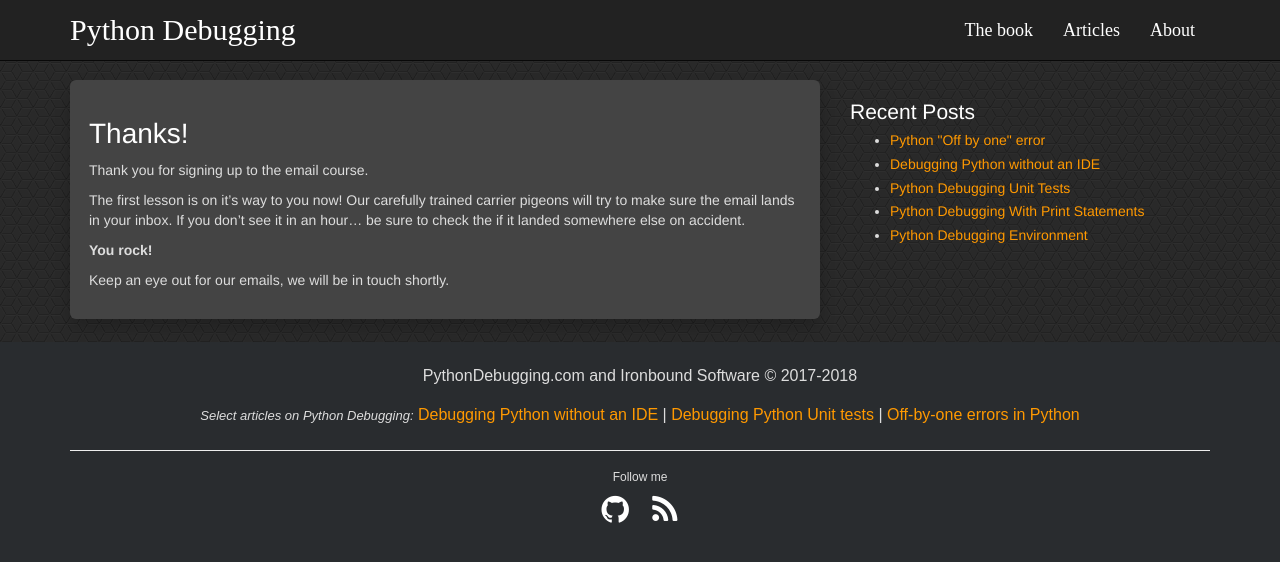
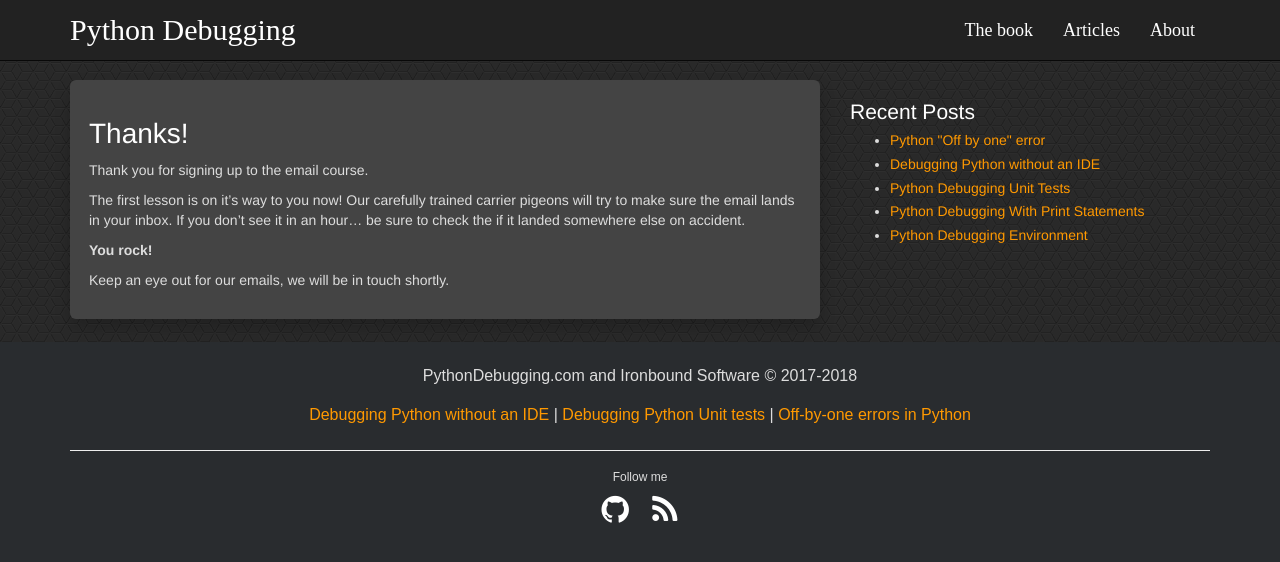
Before and after one commit to nloadholtes/pythondebugging.com, a Jekyll site: the page built from thank-you.md, in a window 1280 px wide. Shown: the top 562 px of the page. Built offline with Jekyll 4.4.1, drawn with Linux system fonts in a browser that asks for light colours; our own code applies the rules of GitHub Pages for plain Markdown files.

Commit message:
Removing blah text

```diff
--- a/_includes/footer.html
+++ b/_includes/footer.html
@@ -2,7 +2,6 @@
       <div class="container">
         <div class="footer">
           <p>PythonDebugging.com and Ironbound Software &copy; 2017-2018</p>
-          <em style="font-size:small">Select articles on Python Debugging:</em>
           <a href="/articles/debugging-python-without-ide">Debugging Python without an IDE</a>&nbsp;|&nbsp;<a href="/articles/python-debugging-unit-test">Debugging Python Unit tests</a>&nbsp;|&nbsp;<a href="/articles/python-off-by-one-error-range">Off-by-one errors in Python</a>
           </ul>
           <hr>
```
